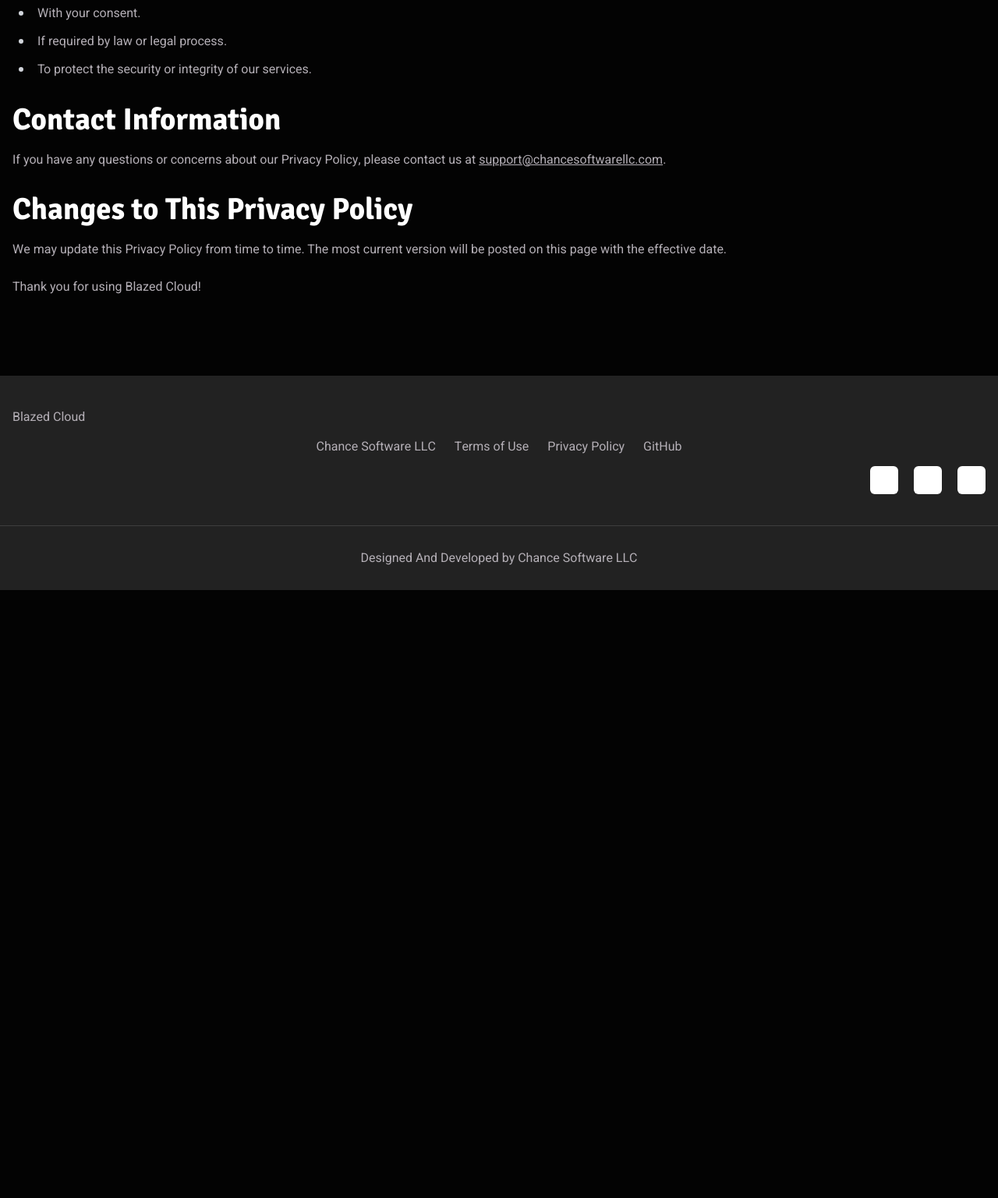
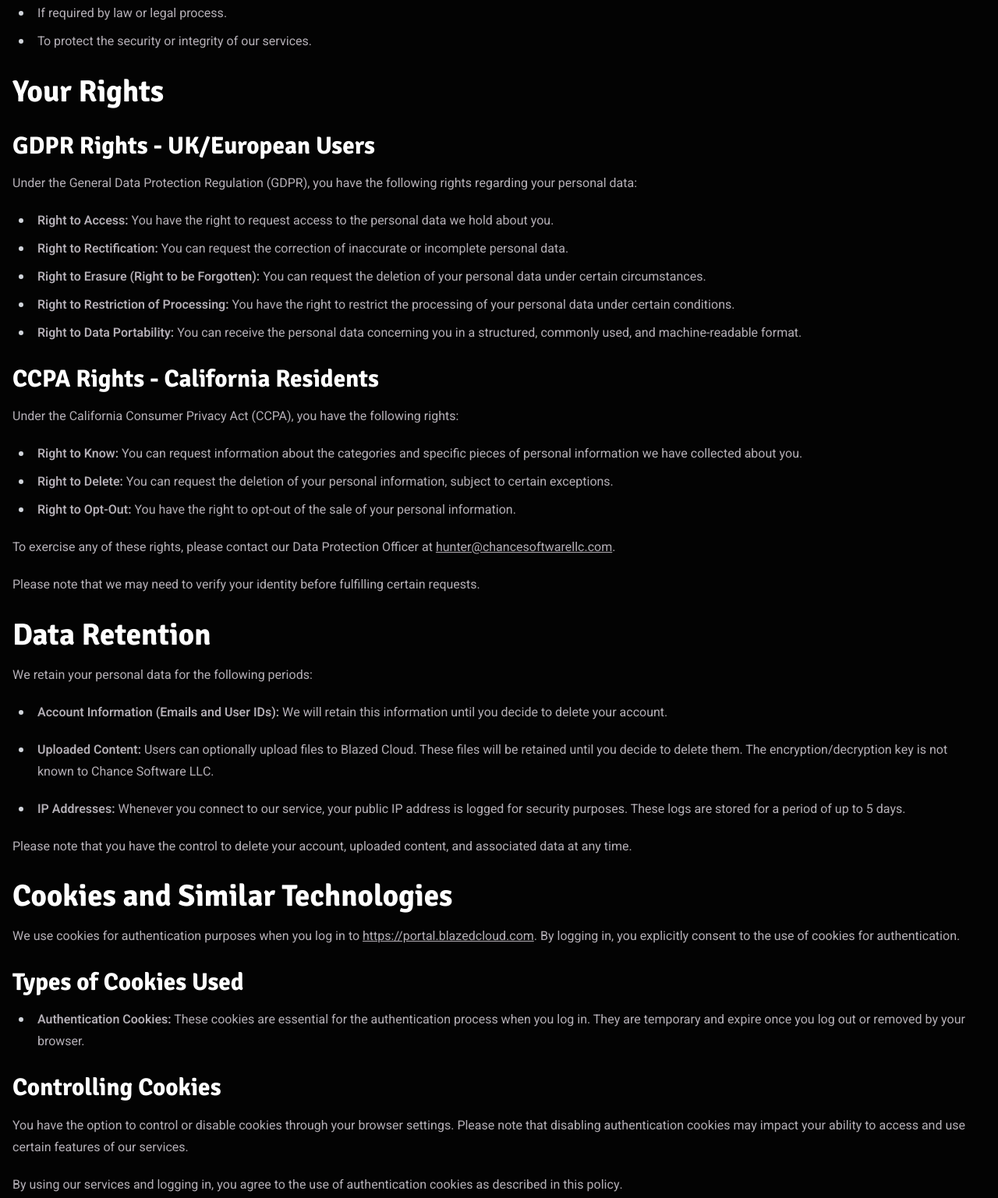
Before and after one commit to TheRedSpy15/blazedcloud-landing, an Astro site: page /privacy-policy in a window 1280 px wide. Shown: the part 1239-2776 px from the top of the page at 78% size. Before the commit the page ends 1996 px from the top, so only its background shows below. Built offline with nearby package versions, Linux system fonts and the light colour scheme; Astro itself is replaced by a stand-in of ours; what tailwind-bootstrap-grid would draw is missing.

Commit message:
add CCPA & GDPR compliance

```diff
--- a/src/content/pages/privacy-policy.md
+++ b/src/content/pages/privacy-policy.md
@@ -7,7 +7,7 @@ draft: false
 
 # Blazed Cloud Privacy Policy
 
-*Effective Date: 12/19/2023*
+*Effective Date: 01/12/2024 (MM/DD/YYYY)*
 
 Welcome to Blazed Cloud, a service provided by Chance Software LLC. Your privacy is important to us, and we are committed to protecting your personal information. This Privacy Policy explains how we collect, use, and disclose information when you use our Blazed Cloud services.
 
@@ -16,7 +16,7 @@ Welcome to Blazed Cloud, a service provided by Chance Software LLC. Your privacy
 When you use Blazed Cloud, we may collect the following types of information:
 
 - **Account Information:** When you create an account, we collect your email and user ID for functionality.
-- **Uploaded Content (Optional):** Users can optionally upload files to Blazed Cloud. These files will be encrypted in transit and at rest. The encryption/decryption key of which, is not known to Chance Software LLC
+- **Uploaded Content (Optional):** Users can optionally upload files to Blazed Cloud. These files will be encrypted in transit and at rest. The encryption/decryption key, as well as the rights to the uploaded content, will not belong to Chance Software LLC.
 - **IP Addresses:** Whenever you connect to our service, your public IP address is logged for security. These are stored indefinitely, but usually up to 5 days.
 
 ## How We Use Your Information
@@ -31,9 +31,70 @@ We use the collected information for the following purposes:
 
 We do not sell, trade, or otherwise transfer your personal information to third parties. However, we may share information in the following situations:
 
-- With your consent.
 - If required by law or legal process.
 - To protect the security or integrity of our services.
+
+## Your Rights
+
+### GDPR Rights - UK/European Users
+
+Under the General Data Protection Regulation (GDPR), you have the following rights regarding your personal data:
+
+- **Right to Access:** You have the right to request access to the personal data we hold about you.
+- **Right to Rectification:** You can request the correction of inaccurate or incomplete personal data.
+- **Right to Erasure (Right to be Forgotten):** You can request the deletion of your personal data under certain circumstances.
+- **Right to Restriction of Processing:** You have the right to restrict the processing of your personal data under certain conditions.
+- **Right to Data Portability:** You can receive the personal data concerning you in a structured, commonly used, and machine-readable format.
+
+### CCPA Rights - California Residents
+
+Under the California Consumer Privacy Act (CCPA), you have the following rights:
+
+- **Right to Know:** You can request information about the categories and specific pieces of personal information we have collected about you.
+- **Right to Delete:** You can request the deletion of your personal information, subject to certain exceptions.
+- **Right to Opt-Out:** You have the right to opt-out of the sale of your personal information.
+
+To exercise any of these rights, please contact our Data Protection Officer at [hunter@chancesoftwarellc.com](mailto:hunter@chancesoftwarellc.com).
+
+Please note that we may need to verify your identity before fulfilling certain requests.
+
+## Data Retention
+
+We retain your personal data for the following periods:
+
+- **Account Information (Emails and User IDs):** We will retain this information until you decide to delete your account.
+
+- **Uploaded Content:** Users can optionally upload files to Blazed Cloud. These files will be retained until you decide to delete them. The encryption/decryption key is not known to Chance Software LLC.
+
+- **IP Addresses:** Whenever you connect to our service, your public IP address is logged for security purposes. These logs are stored for a period of up to 5 days.
+
+Please note that you have the control to delete your account, uploaded content, and associated data at any time.
+
+## Cookies and Similar Technologies
+
+We use cookies for authentication purposes when you log in to [https://portal.blazedcloud.com](https://portal.blazedcloud.com). By logging in, you explicitly consent to the use of cookies for authentication.
+
+### Types of Cookies Used
+
+- **Authentication Cookies:** These cookies are essential for the authentication process when you log in. They are temporary and expire once you log out or removed by your browser.
+
+### Controlling Cookies
+
+You have the option to control or disable cookies through your browser settings. Please note that disabling authentication cookies may impact your ability to access and use certain features of our services.
+
+By using our services and logging in, you agree to the use of authentication cookies as described in this policy.
+
+## Third-Party Services and Subprocessors
+
+We engage the following third-party services or subprocessors in the processing of user data:
+
+- **Authentication Server with Fly.io:** We use Fly.io as our authentication server. We have a Data Processing Agreement (DPA) in place with Fly.io to ensure the protection of your data.
+
+- **User File Storage with Backblaze:** Optional user files uploaded to Blazed Cloud are stored on Backblaze. While we do not directly process or access the content of these files, it's important to note that they are subject to Backblaze's privacy practices. Please refer to Backblaze's privacy policy for more information.
+
+We take measures to ensure that our third-party partners adhere to data protection standards.
+
+For any inquiries regarding third-party processing or to request a copy of our DPAs, please contact our Data Protection Officer at [hunter@chancesoftwarellc.com](mailto:hunter@chancesoftwarellc.com).
 
 ## Contact Information
 
```
